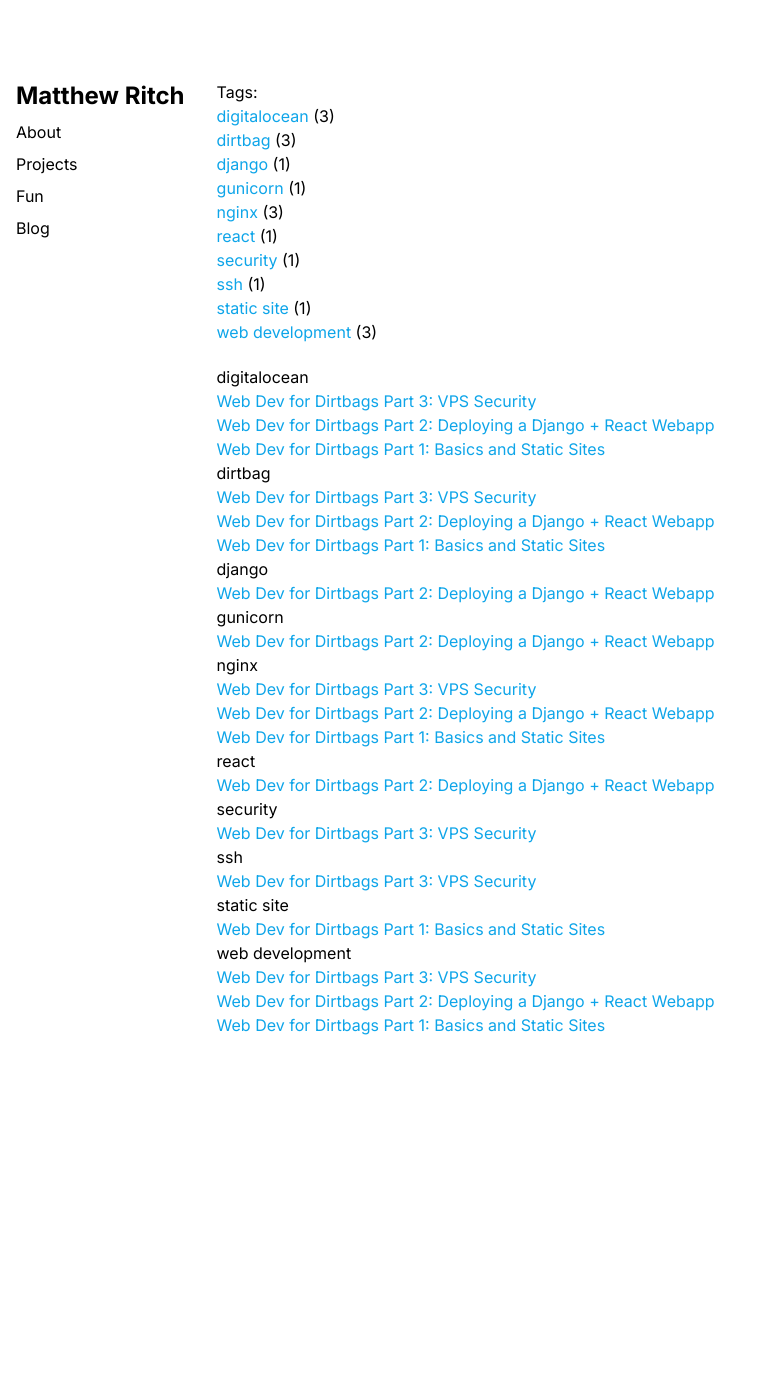
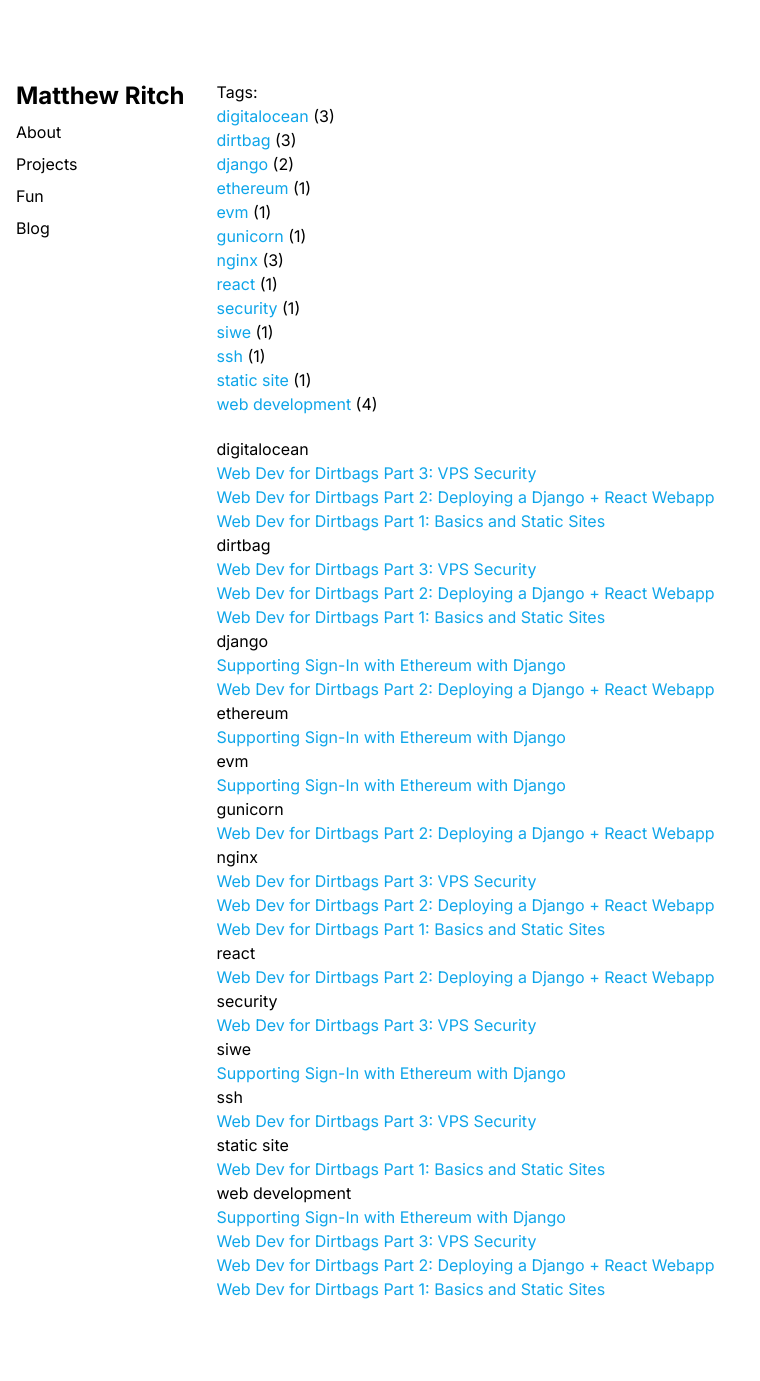
Before and after one commit to matthew-ritch/matthewritch.com, a Jekyll site: the page built from tags/index.html, in a window 1280 px wide. Shown: the whole page, without its empty margins (0-760 px from the left). Built offline with Jekyll 4.4.1, drawn with Linux system fonts in a browser that asks for light colours; some web fonts are replaced; before the commit the page ends 1117 px from its top, so only the background shows below that; some of the changed lines change nothing that is shown.

Commit message:
new post eth siwe django

````diff
--- a/_config.yml
+++ b/_config.yml
@@ -2,6 +2,7 @@
 markdown: kramdown
 highlighter: rouge
 url: https://matthewritch.com
+permalink: pretty
 plugins:
   - jekyll-sitemap
   - jekyll-toc
--- /dev/null
+++ b/_posts/2025-10-04-Ethereum-SIWE-Django.md
@@ -0,0 +1,475 @@
+---
+layout: post
+title: "Supporting Sign-In with Ethereum with Django"
+date: 2025-10-04 17:00:00 -0400
+categories: blog
+tags: [web development, ethereum, evm, siwe, django]
+---
+
+<!-- Outline
+    - what is SIWE and why would you use it
+    - in simple terms, SIWE specification detail https://docs.login.xyz/general-information/siwe-overview/eip-4361#specification
+    - why would you use it with django?
+    - breakdown of my implementation
+-->
+
+* TOC
+{:toc}
+
+## Why use SIWE?
+
+[Sign-in With Ethereum](https://docs.login.xyz/) (SIWE) is a method for using Ethereum addresses to authenticate on off-chain services. Implementing SIWE means that your users don't need to create a separate account on your website as long as they already have an address on Ethereum or any other EVM-compatible chain.
+
+SIWE allows authentication on decentralized apps (dApps), where users must already have an address to transact. Authenticating with that address saves them from needing to manage separate login info.
+
+## The SIWE Method
+
+SIWE relies on the same public-key cryptography that addresses use to transact on EVM chains. In brief:
+
+1. The server sends a cryptographic nonce to the client. This nonce is just a one-time-use randomly generated string. This nonce will be included in the message in the next step to prevent replay attacks, where an attacker would record a user's signed SIWE message and attempt to authenticate as that user by sending your server the same signed message.
+2. The server sends a message to the client for signing. That message attests at least these fields:
+    - The user's address
+    - The domain requesting the SIWE
+    - SIWE message version
+    - The EVM chain id that your site uses
+    - The URI of the resource that will validate the SIWE message and authenticate the user
+    - The nonce from step 1
+    - The time that the message was issued
+
+3. The user signs the SIWE message with their private key and sends it to the site's login endpoint along with their address.
+4. The server checks the signature to make sure that the true owner of the address sent the signed SIWE message. The server also verifies the message's fields.
+
+## Example Siwe Message
+
+```
+your-dapp.xyz wants you to sign in with your Ethereum Address:
+0x105d00D5f671B236AfED1D2EEF5D7d566382E8C3
+
+URI: your-dapp.xyz/login
+Message Version: 2.1
+Chain ID: 1
+Nonce: 92649128
+Issued At: 2025-10-04T17:00:00Z
+```
+
+## Why would you use SIWE with Django?
+
+Django is a commonly used Python web framework. It provides abstractions that allow you to easily create database models, set up CRUD and more complicated endpoints, and handle user permissions.
+
+OK, so Django is a conventional web framework. But SIWE is mostly for dApps, right? Why use it with Django? Well, dApps store data on blockchains, but you may want to store some user or app data off-chain to:
+
+1) Save gas on storage space
+2) Store data types like videos that have poor support on blockchains
+3) Reduce latency
+
+If you want to create a hybrid dApp that also stores data on a centralized server, Django is a good choice because of its rapid development, ease of maintenance, and good scalability. Here are some specific hybrid dApp use cases:
+- You want to allow users to customize their dApp UI and save those customizations between sessions without storing that info on-chain
+- Your dApp stores compressed attestations of data on the chain to save gas, so you need a conventional backend to store full-size records
+- You want users to view their transaction history without waiting for a long and complicated blockchain query
+
+So, to create a hybrid Django dApp, you will likely want to implement SIWE in Django.
+
+## Implementing SIWE in Django
+
+Your SIWE implementation will need three key components:
+
+1) A SiweUser model that extends the base Django user model with an Ethereum address field
+2) SIWE verification logic and an authentication backend
+3) A SIWE login view
+
+Let's put these components into their own django app within your project.
+
+```bash
+python manage.py startapp siweauth
+```
+
+I did this for a project earlier this year, so you can also check out my implementation [here](https://github.com/matthew-ritch/facthound/tree/main/siweauth). Note that I used JWTs instead of Django's built-in session framework, so there will be some differences in how you manage user sessions.
+
+### The SiweUser Model
+
+Django's base user model has almost everything you need for basic auth and user management. We just need to add a field for the user's Ethereum address and a manager method to create users with just an address.
+
+We will also need a model for the SIWE message's nonce. This nonce should be single-use and have an expiration time.
+
+```python
+# siweauth/models.py
+"""
+Database models for the Sign-In with Ethereum (SIWE) authentication system.
+"""
+
+from django.db import models
+from django.core.validators import RegexValidator
+from django.core.exceptions import ValidationError
+from django.contrib.auth.models import BaseUserManager, AbstractBaseUser
+from web3 import Web3
+
+
+def validate_ethereum_address(value):
+    """
+    Validate that an Ethereum address is correctly checksummed.
+
+    Args:
+        value: The Ethereum address to validate
+
+    Raises:
+        ValidationError: If the address is not a valid checksummed Ethereum address
+    """
+    if not Web3.isChecksumAddress(value):
+        raise ValidationError
+
+
+class Nonce(models.Model):
+    """
+    A temporary nonce used for SIWE authentication.
+
+    Nonces are single-use random values that prevent replay attacks during
+    authentication and have expiration times.
+    """
+    value = models.CharField(max_length=24, primary_key=True)
+    expiration = models.DateTimeField()
+
+    def __str__(self):
+        return self.value
+
+
+class SiweUserManager(BaseUserManager):
+    """
+    Manager for the custom SiweUser model.
+
+    This manager provides methods for creating users authenticated via SIWE
+    """
+    def create_user_address(self, address):
+        """
+        Create and save a SiweUser with the given Ethereum address.
+
+        Args:
+            address: The Ethereum wallet address
+
+        Returns:
+            SiweUser: The created user instance
+
+        Raises:
+            ValueError: If no address is provided
+        """
+        if not address:
+            raise ValueError("SiweUsers must have an eth address")
+
+        user = self.model(
+            wallet=address,
+        )
+
+        user.save(using=self._db)
+        return user
+
+
+class SiweUser(AbstractBaseUser):
+    """
+    This model extends AbstractBaseUser to support authentication via SIWE.
+    """
+    wallet = models.CharField(
+        verbose_name="Wallet Address",
+        max_length=42,
+        unique=True,
+        primary_key=True,
+        validators=[
+            RegexValidator(regex=r"^0x[a-fA-F0-9]{40}$"),
+            validate_ethereum_address,
+        ],
+    )
+    username = models.CharField(max_length=150, blank=True, null=True, unique=True)
+    email = models.CharField(max_length=150, blank=True, null=True, unique=True)
+    is_admin = models.BooleanField(default=False)
+    is_staff = models.BooleanField(default=False)
+    password = models.CharField(max_length=128, blank=True)
+    objects = SiweUserManager()
+
+    USERNAME_FIELD = "wallet"
+    REQUIRED_FIELDS = []
+
+    def __str__(self):
+        return self.wallet
+
+    @property
+    def is_superuser(self):
+        return self.is_admin
+
+    def has_perm(self, perm, obj=None):
+        return self.is_admin
+
+    def has_module_perms(self, app_label):
+        return self.is_admin
+```
+
+Now, register the custom user model in your settings.py file.
+
+```python
+# your_project/settings.py
+...
+AUTH_USER_MODEL = "siweauth.SiweUser"
+...
+```
+
+### SIWE Verification and Authentication
+
+We will write custom authentication methods to verify SIWE methods and allow authentication by Ethereum address.
+
+#### SIWE Verification
+
+First, let's create some settings for those SIWE message fields. Our validation will check that the messages' fields match these expected values. These settings are hardcoded so you can see them, but you should set yours in environment variables for security.
+
+```python
+# your_project/settings.py
+...
+# SIWE message validity window in minutes
+SIWE_MESSAGE_VALIDITY = 5  # 5 minutes
+# Expected chain ID for SIWE messages
+SIWE_CHAIN_ID = 11155111 # Ethereum sepolia testnet
+# Expected domain for SIWE messages
+SIWE_DOMAIN = "your-dapp.xyz"
+# Expected URI for SIWE messages
+SIWE_URI = "https://your-dapp.xyz/login"
+...
+```
+
+Now, we need to write some functions to verify SIWE messages using those settings.
+- `_nonce_is_valid` ensures that our SIWE messages' nonces are valid.
+- `parse_siwe_message` splits our plaintext SIWE messages into fields for validation.
+- `check_siwe` validates those fields.
+
+```python
+# siweauth/auth.py
+import datetime, pytz
+from web3 import Web3
+from hexbytes import HexBytes
+from eth_account.messages import encode_defunct
+import re
+from your_project.settings import (
+    SIWE_MESSAGE_VALIDITY,
+    SIWE_CHAIN_ID,
+    SIWE_DOMAIN,
+    SIWE_URI,
+)
+from siweauth.models import Nonce
+
+w3 = Web3()
+
+
+def _nonce_is_valid(nonce: str) -> bool:
+    """
+    Check if given nonce exists and has not yet expired.
+    :param nonce: The nonce string to validate.
+    :return: True if valid else False.
+    """
+    n = Nonce.objects.filter(value=nonce).first()
+    is_valid = False
+    if n is not None:
+        if n.expiration > datetime.now(tz=pytz.UTC):
+            is_valid = True
+            n.delete()
+    return is_valid
+
+
+def parse_siwe_message(message_body: str) -> dict:
+    """
+    Parse SIWE message into components.
+    Returns a dict or None if parsing fails.
+    """
+    try:
+        domain_match = re.match(r"^([^\s]+) wants you to sign in with your Ethereum Address:", message_body)
+        address_match = re.search(r"Ethereum Address:\n(0x[a-fA-F0-9]{40})", message_body)
+        uri_match = re.search(r"^URI:\s*(.+)$", message_body, re.MULTILINE)
+        version_match = re.search(r"^Message Version:\s*(.+)$", message_body, re.MULTILINE)
+        chain_id_match = re.search(r"^Chain ID:\s*(\d+)$", message_body, re.MULTILINE)
+        nonce_match = re.search(r"^Nonce:\s*(.+)$", message_body, re.MULTILINE)
+        issued_at_match = re.search(r"^Issued At:\s*(.+)$", message_body, re.MULTILINE)
+
+        if not (domain_match and address_match and uri_match and version_match and chain_id_match and nonce_match and issued_at_match):
+            return None
+
+        domain = domain_match.group(1).strip()
+        address = address_match.group(1).strip()
+        uri = uri_match.group(1).strip()
+        version = version_match.group(1).strip()
+        chain_id = int(chain_id_match.group(1))
+        nonce = nonce_match.group(1).strip()
+        issued_at = datetime.fromisoformat(issued_at_match.group(1).strip())
+
+        return {
+            "domain": domain,
+            "address": address,
+            "uri": uri,
+            "version": version,
+            "chain_id": chain_id,
+            "nonce": nonce,
+            "issued_at": issued_at,
+        }
+    except Exception as e:
+        # Optionally log the error here
+        return None
+
+
+def check_siwe(message, signed_message):
+    # check for format
+    if type(message) != str:
+        body = str(message.decode())
+    else:
+        body = message
+    len(body.split("\n")) >= 7
+    # Parse message components
+    parsed = parse_siwe_message(body)
+    if not parsed:
+        return None
+    # Validate message components
+    # Validate timestamp
+    now = datetime.now(parsed["issued_at"].tzinfo)
+    if abs((now - parsed["issued_at"]).total_seconds()) > SIWE_MESSAGE_VALIDITY * 60:
+        return None
+
+    # Validate chain ID
+    # TODO multi-chain support
+    if parsed["chain_id"] != SIWE_CHAIN_ID:
+        return None
+
+    # Validate domain and URI
+    if parsed["domain"] != SIWE_DOMAIN or parsed["uri"] != SIWE_URI:
+        return None
+
+    # check for nonce in db
+    if not _nonce_is_valid(parsed["nonce"]):
+        return None
+    # recover address from nonce / signed message
+    address = parsed["address"]
+    try:
+        recovered_address = w3.eth.account.recover_message(
+            signable_message=encode_defunct(text=body),
+            signature=HexBytes(signed_message),
+        )
+    except:
+        return None
+    # make sure recovered address is correct
+    if address != recovered_address:
+        return None
+    return recovered_address
+```
+
+#### SIWE Authentication
+
+A Django authentication backend is a class that implements two methods, `authenticate` and `get_user`. Let's write a custom authentication backend that uses our verification methods to implement those methods with SIWE.
+
+```python
+# siweauth/backend.py
+"""
+Custom authentication backend for Sign-In with Ethereum (SIWE).
+
+This module provides an authentication backend that validates SIWE messages
+and signatures to authenticate users by their Ethereum wallet addresses.
+"""
+
+from django.contrib.auth.backends import BaseBackend
+from web3 import Web3
+from eth_account.messages import SignableMessage
+import logging
+
+from siweauth.models import SiweUser
+from siweauth.auth import check_siwe
+
+w3 = Web3()
+
+class SiweBackend(BaseBackend):
+    """
+    Authentication backend for Sign-In with Ethereum.
+
+    This backend validates SIWE messages and signatures to authenticate users
+    by their Ethereum wallet addresses. If a user with the recovered address
+    doesn't exist yet, it creates a new user account.
+    """
+
+    def authenticate(
+        self, request, message: SignableMessage = None, signed_message=None
+    ):
+        """
+        Authenticate a user via SIWE message and signature.
+
+        Args:
+            request: The HTTP request
+            message: The SIWE message
+            signed_message: The signature of the message
+
+        Returns:
+            SiweUser: The authenticated user, or None if authentication fails
+
+        Note:
+            Creates a new user if one doesn't exist for the recovered address
+        """
+        # request must have message and signed_message fields
+        if None in [message, signed_message]:
+            return None
+        recovered_address = check_siwe(message, signed_message)
+        if recovered_address is None:
+            return None
+        # if user exists, return user
+        user = SiweUser.objects.filter(wallet=recovered_address).first()
+        # if user doesn't exist, make a user for this wallet
+        if user is None:
+            user = SiweUser.objects.create_user_address(recovered_address)
+        return user
+
+    def get_user(self, user_address):
+        """
+        Retrieve a user by user address.
+
+        Args:
+            user_address: The address of the user to retrieve
+
+        Returns:
+            SiweUser: The user with the given address, or None if not found
+        """
+        try:
+            return SiweUser.objects.get(pk=user_address)
+        except SiweUser.DoesNotExist:
+            return None
+```
+
+### SIWE Login View
+
+Finally, we need a view that will handle SIWE login requests. This view will call our custom SIWE authentication backend and log the user in if they pass our SIWE verification. Here is a super simple view for this purpose:
+
+```python
+# siweauth/views.py
+from django.contrib.auth import login
+from your_siwe_package import authenticate
+
+def siwe_login_view(request):
+    message = request.POST.get("message")
+    signed_message = request.POST.get("signature")
+    # This calls your SIWE authentication backend
+    user = authenticate(message=message, signed_message=signed_message)
+    if user is not None:
+        login(request, user)  # This creates a session and sets the sessionid cookie
+        return JsonResponse({"success": True})
+    else:
+        return JsonResponse({"success": False}, status=401)
+```
+
+Here's an example request to this view:
+
+```http
+POST /login HTTP/1.1
+Host: your-dapp.xyz
+Content-Type: application/x-www-form-urlencoded
+message=your_siwe_message&signature=0xYourSignature
+```
+
+where `your_siwe_message` is the [plaintext SIWE message](#example-siwe-message), and `0xYourSignature` is the signature of that message.
+
+### Testing your implementation
+
+Testing your SIWE implementation is essential for maintaining security. To get some ideas for tests, check out my implementation's [siweauth tests](https://github.com/matthew-ritch/facthound/tree/main/siweauth/tests.py). In general, you will need to
+
+- Test your Nonce model functions
+- Test your SIWE message parsing and verification methods
+- Test your views for getting nonces and for submitting SIWE messages
+
+## Conclusion
+
+There you have it, a simple implementation of SIWE for Django! Rig up your frontend to use these login views and you will be off to the races with your hybrid dApp. Your users will be able to log in with Ethereum and use your app without breaking their decentralized flow, but you will still be able to track user info with a performant and scalable centralized database.
````
